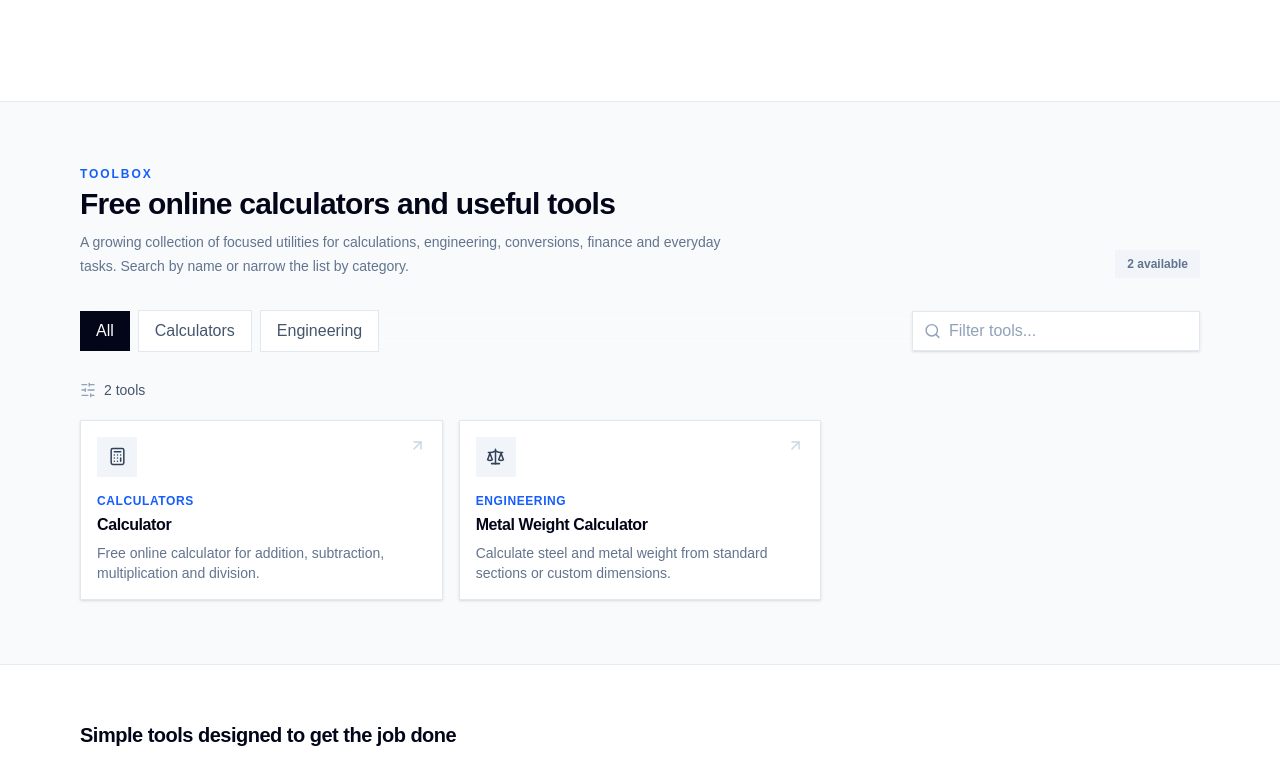
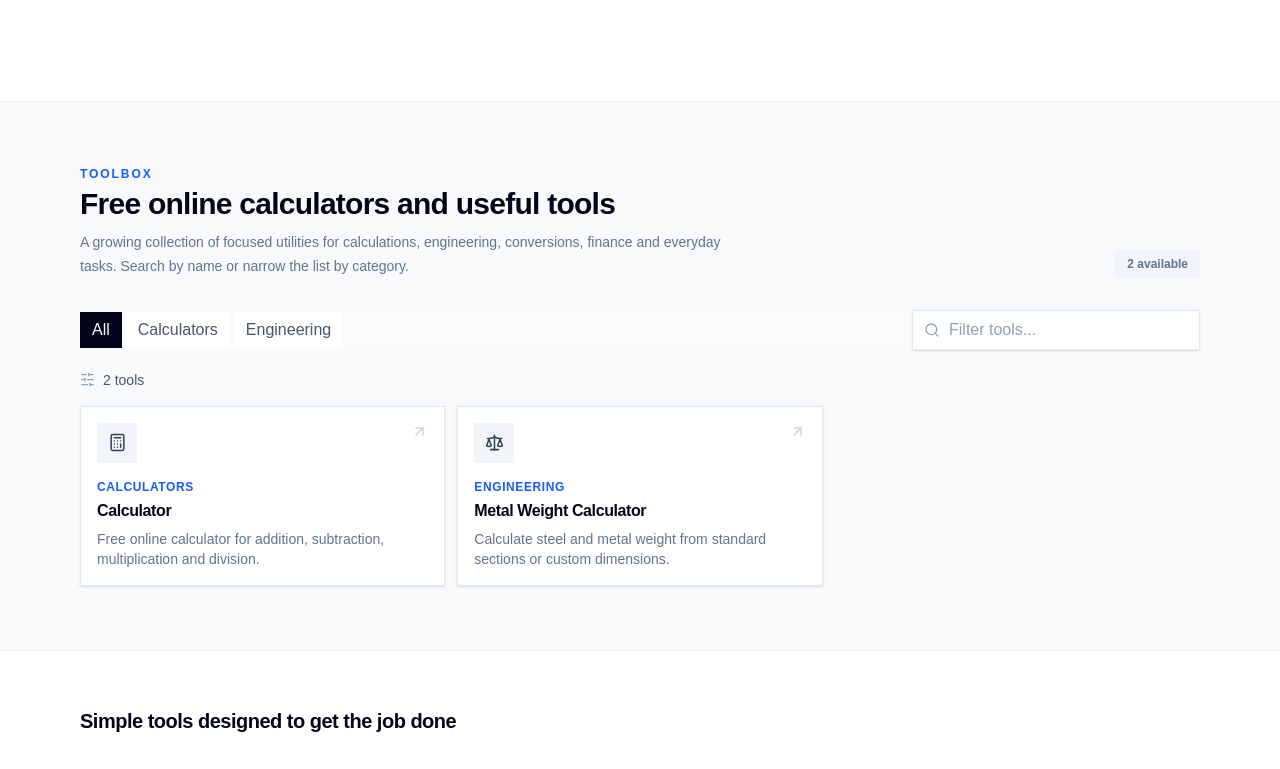
Before and after one commit to farukislamyt/any-tools, a Next.js app: page / in a window 1280 px wide. Shown: the part 582-1351 px from the top of the page. Built offline with nearby package versions, Linux system fonts and the light colour scheme.

Commit message:
ui: compact tool browser for faster navigation

```diff
--- a/components/home/tool-browser.tsx
+++ b/components/home/tool-browser.tsx
@@ -22,36 +22,36 @@ export function ToolBrowser({ tools, categories }: { tools: Tool[]; categories:
 
   return (
     <div>
-      <div className="sticky top-0 z-10 -mx-3 mb-7 border-y border-slate-200/80 bg-slate-50/95 px-3 py-3 backdrop-blur sm:static sm:mx-0 sm:border-0 sm:bg-transparent sm:p-0">
-        <div className="flex flex-col gap-3 lg:flex-row lg:items-center lg:justify-between">
-          <div className="flex items-center gap-2 overflow-x-auto pb-1 lg:pb-0">
+      <div className="sticky top-0 z-10 -mx-2 mb-5 border-y border-slate-200/80 bg-slate-50/95 px-2 py-2 backdrop-blur sm:static sm:mx-0 sm:border-0 sm:bg-transparent sm:p-0">
+        <div className="flex flex-col gap-2 lg:flex-row lg:items-center lg:justify-between">
+          <div className="flex items-center gap-1 overflow-x-auto pb-1 lg:pb-0">
             {categories.map((item) => (
-              <button key={item} onClick={() => setCategory(item)} className={`whitespace-nowrap rounded-full px-4 py-2 text-sm font-semibold transition-colors ${category === item ? "bg-slate-950 text-white" : "border border-slate-200 bg-white text-slate-600 hover:border-slate-300 hover:text-slate-950"}`}>
+              <button key={item} onClick={() => setCategory(item)} className={`whitespace-nowrap px-3 py-1.5 text-sm font-semibold transition-colors ${category === item ? "bg-slate-950 text-white" : "bg-white text-slate-600 hover:bg-slate-100 hover:text-slate-950"}`}>
                 {item}
               </button>
             ))}
           </div>
           <div className="relative w-full shrink-0 lg:w-72">
-            <Search size={17} className="pointer-events-none absolute left-3 top-1/2 -translate-y-1/2 text-slate-400" />
-            <input value={query} onChange={(e) => setQuery(e.target.value)} placeholder="Filter tools..." aria-label="Filter tools" className="h-10 w-full rounded-xl border border-slate-200 bg-white pl-9 pr-9 text-sm text-slate-900 shadow-sm outline-none placeholder:text-slate-400 focus:border-blue-500 focus:ring-2 focus:ring-blue-100" />
+            <Search size={16} className="pointer-events-none absolute left-3 top-1/2 -translate-y-1/2 text-slate-400" />
+            <input value={query} onChange={(e) => setQuery(e.target.value)} placeholder="Filter tools..." aria-label="Filter tools" className="h-10 w-full border border-slate-200 bg-white pl-9 pr-9 text-sm text-slate-900 shadow-sm outline-none placeholder:text-slate-400 focus:border-blue-500 focus:ring-2 focus:ring-blue-100" />
             {query && <button aria-label="Clear search" onClick={() => setQuery("")} className="absolute right-3 top-1/2 -translate-y-1/2 text-slate-400 hover:text-slate-700"><X size={16} /></button>}
           </div>
         </div>
       </div>
 
-      <div className="mb-5 flex items-center justify-between gap-3">
-        <div className="flex items-center gap-2"><SlidersHorizontal size={16} className="text-slate-400" /><span className="text-sm font-medium text-slate-600">{filtered.length} {filtered.length === 1 ? "tool" : "tools"}</span></div>
+      <div className="mb-4 flex items-center justify-between gap-3">
+        <div className="flex items-center gap-2"><SlidersHorizontal size={15} className="text-slate-400" /><span className="text-sm font-medium text-slate-600">{filtered.length} {filtered.length === 1 ? "tool" : "tools"}</span></div>
         {query && <Badge tone="blue">Searching “{query}”</Badge>}
       </div>
 
       {filtered.length ? (
-        <div className="grid gap-4 sm:grid-cols-2 lg:grid-cols-3">{filtered.map((tool) => <ToolCard key={tool.slug} tool={tool} />)}</div>
+        <div className="grid gap-3 sm:grid-cols-2 lg:grid-cols-3">{filtered.map((tool) => <ToolCard key={tool.slug} tool={tool} />)}</div>
       ) : (
-        <div className="rounded-3xl border border-dashed border-slate-300 bg-white px-6 py-16 text-center">
-          <div className="mx-auto flex size-12 items-center justify-center rounded-2xl bg-slate-100 text-slate-500"><Search size={20} /></div>
-          <h3 className="mt-4 text-base font-bold text-slate-950">No tools found</h3>
+        <div className="border border-dashed border-slate-300 bg-white px-5 py-10 text-center">
+          <div className="mx-auto flex size-10 items-center justify-center bg-slate-100 text-slate-500"><Search size={18} /></div>
+          <h3 className="mt-3 text-base font-bold text-slate-950">No tools found</h3>
           <p className="mt-1 text-sm text-slate-500">Try another search or category.</p>
-          <Button variant="secondary" className="mt-5" onClick={() => { setQuery(""); setCategory("All"); }}>Reset filters</Button>
+          <Button variant="secondary" className="mt-4" onClick={() => { setQuery(""); setCategory("All"); }}>Reset filters</Button>
         </div>
       )}
     </div>
```
